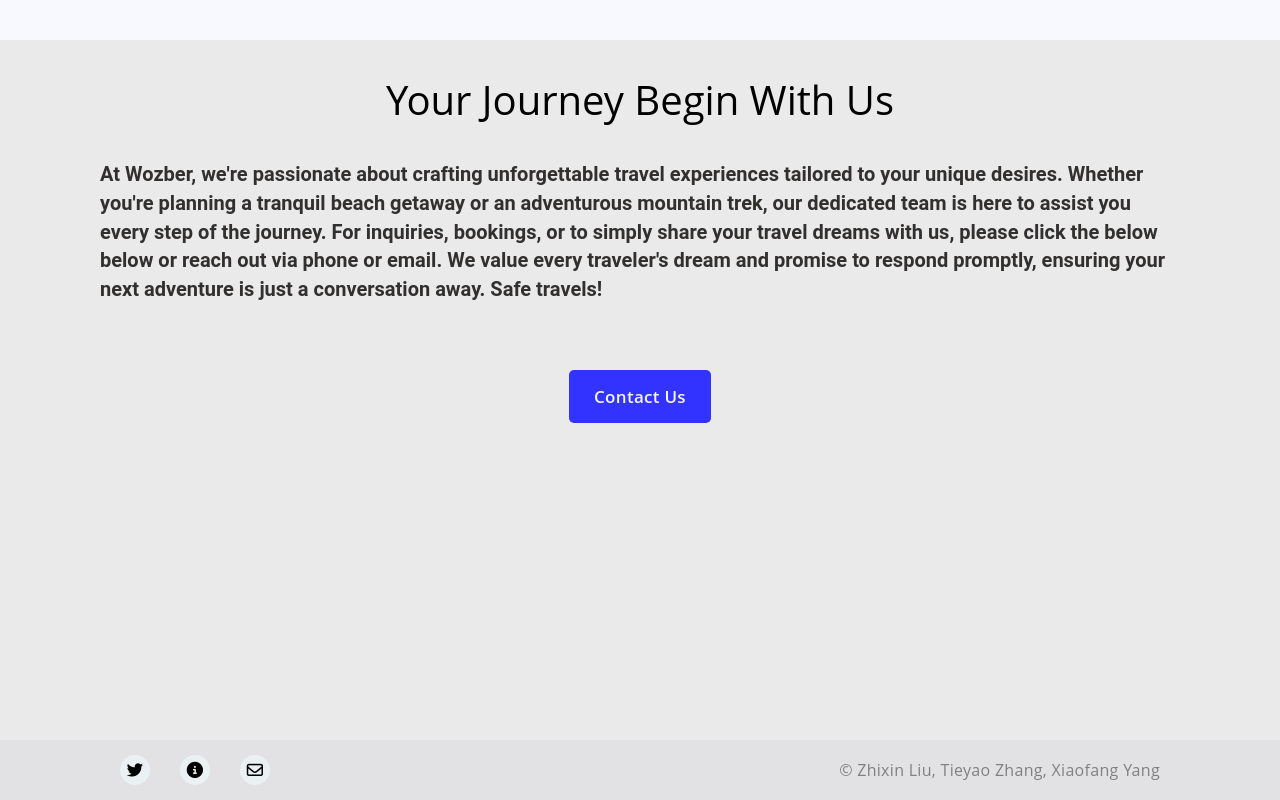
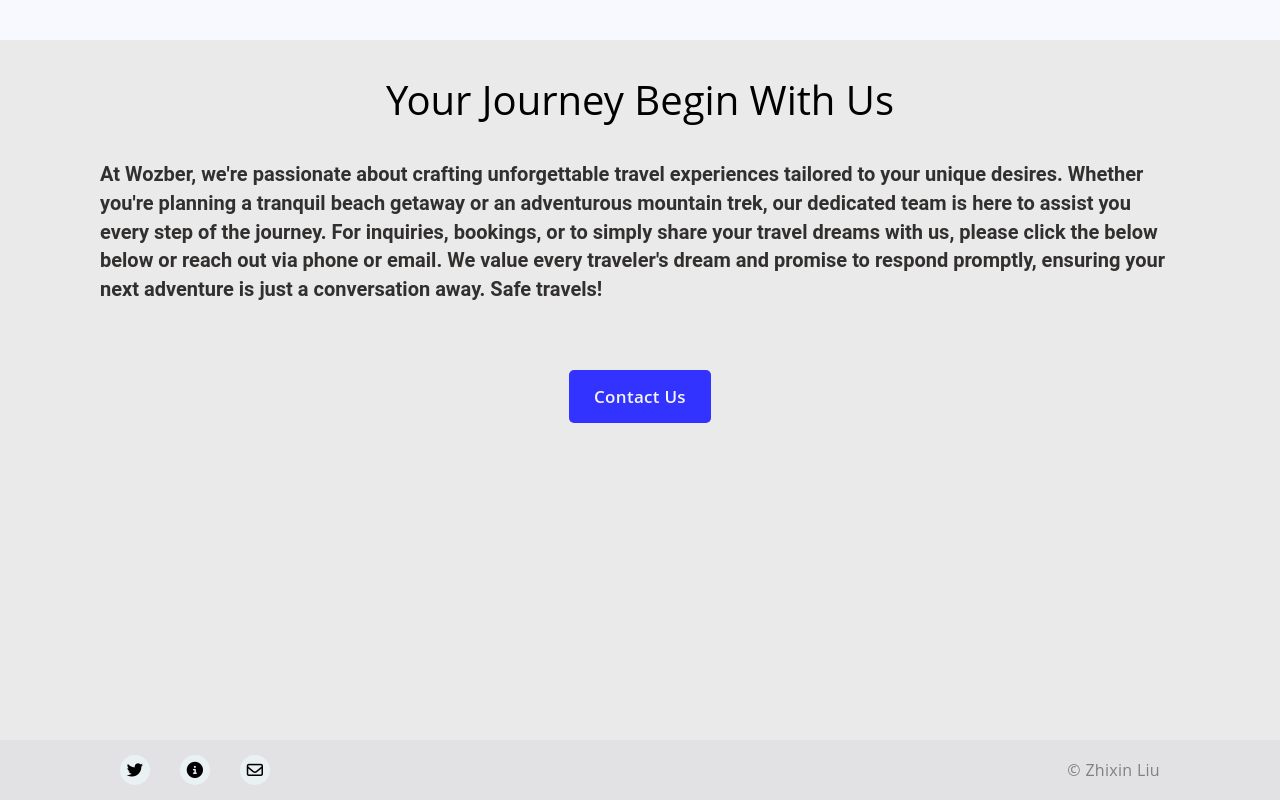
Before and after one commit to kensindyliu/company-exhibition, a plain HTML site: page Index.html in a window 1280 px wide. Shown: the part 1920-2720 px from the top of the page. Drawn offline with Linux system fonts and the light colour scheme; a web font is replaced by a local one.

Commit message:
Update Index.html

```diff
--- a/Index.html
+++ b/Index.html
@@ -4,7 +4,7 @@
         <meta charset="utf-8">
         <meta name="viewport" content="width=device-width, initial-scale=1">
         <meta name="author" content="Ken william xiaofang">
-        <meta name="description" content="Ken william xiaofang; web developer">
+        <meta name="description" content="Ken; web developer">
         <meta name="keywords" content="web developer, front-end, html, css, javascript, react, sql">
         <title>Wozber</title>
         <link rel="icon" href="./assets/img/greentick.jpg" type="image/x-icon">
@@ -138,7 +138,7 @@
                 </div>
 
                 <div class="authors-div">
-                    <span>&copy; Zhixin Liu, Tieyao Zhang, Xiaofang Yang </span>
+                    <span>&copy; Zhixin Liu</span>
                 </div>
             </div>
         </footer>
```
